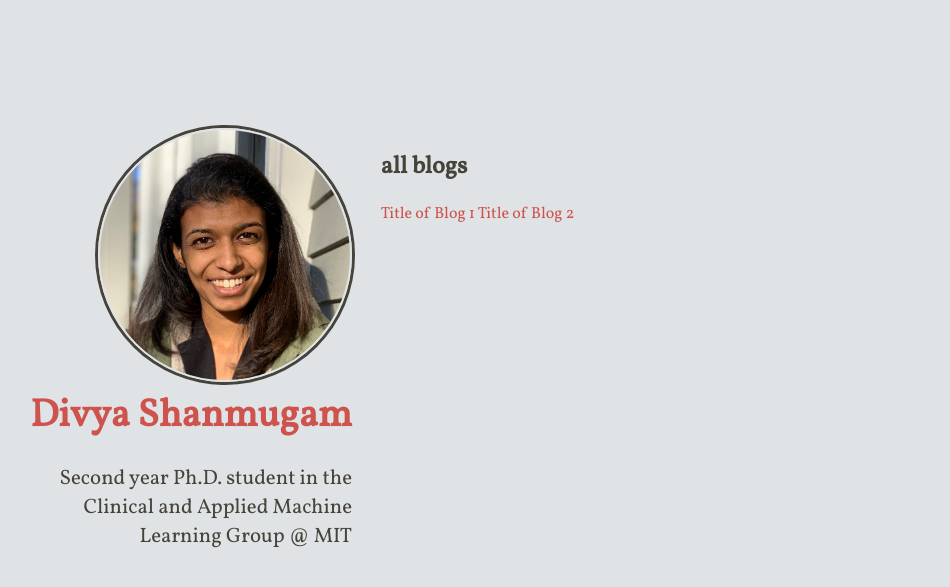
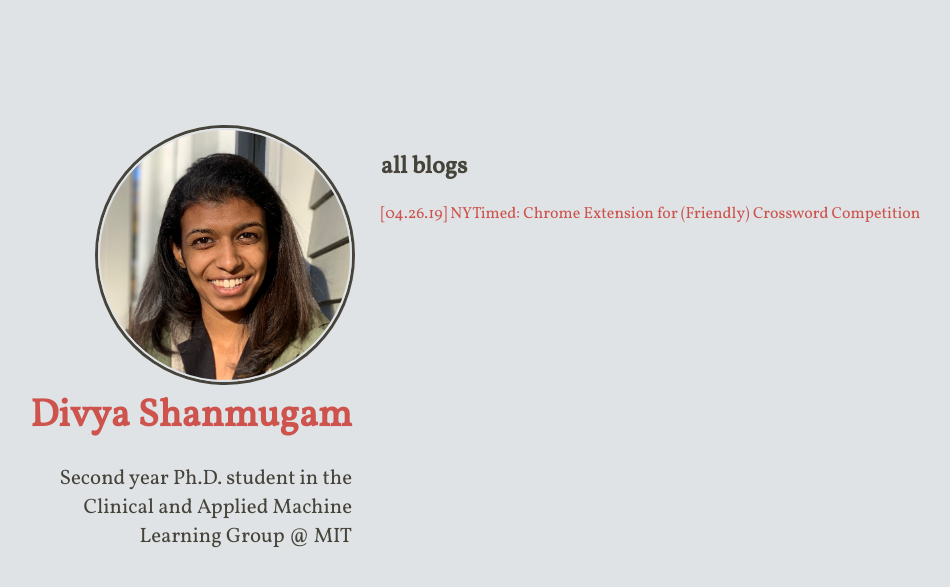
Before and after one commit to dmshanmugam/dmshanmugam.github.io, a Jekyll site: the page built from blogs.html, in a window 1280 px wide. Shown: the top 587 px of the page, without its empty margins (288-1238 px from the left). Built offline with Jekyll 4.4.1, drawn with Linux system fonts in a browser that asks for light colours; nearby versions of some CDN libraries.

Commit message:
post one

```diff
--- a/_includes/all_blogs_content.html
+++ b/_includes/all_blogs_content.html
@@ -1,7 +1,6 @@
 
     <h2>all blogs</h2>
-    <h1 href="blog_1"> Title of Blog 1 </h1>
-    <h1 href="blog_2"> Title of Blog 2 </h1>
+    <h1 href="blog_1"> [04.26.19] NYTimed: Chrome Extension for (Friendly) Crossword Competition  </h1>
 
 
 l
--- a/_includes/blog_content.html
+++ b/_includes/blog_content.html
@@ -1,3 +1,2 @@
 <h2>all blogs</h2>
-    <a href="../post1"> Title of Blog 1 </a>
-    <a href="blog_2"> Title of Blog 2 </a>
+   <p> <a href="../post1"> [04.26.19] NYTimed: Chrome Extension for (Friendly) Crossword Competition </a> </p>
--- a/_includes/content.html
+++ b/_includes/content.html
@@ -6,7 +6,7 @@
   <li>how to improve the interpretability of black-box models</li>
 </ul>
 
-<p> Former intern at Borealis AI, D.E. Shaw Research, Counsyl and Aetion. You can find my CV <a href="{{ site.url }}/pdfs/cv.pdf">here</a> or email me at divyas at mit dot edu, or both! This <a href="{{ site.url }}/pdfs/interest_map.pdf"> interest map </a> summarizes questions I care about. </p>
+<p> Former intern at Borealis AI, D.E. Shaw Research, Counsyl and Aetion. You can find my CV <a href="{{ site.url }}/pdfs/cv.pdf">here</a> or email me at divyas at mit dot edu, or both! This <a href="{{ site.url }}/pdfs/interest_map.pdf#view=FitV"> interest map </a> summarizes questions I care about. </p>
 
 
 
```
Also changed, not shown: _includes/post1_content.html (+17 -20 lines), post1.html (added, +27 -0 lines), 3 other files.
